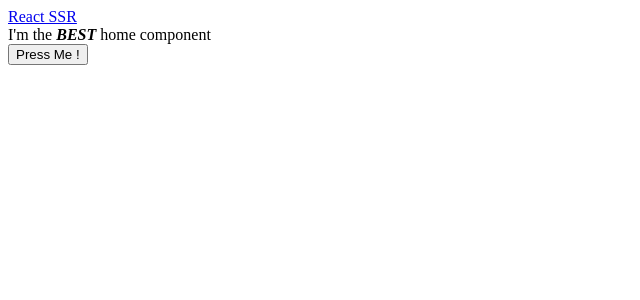
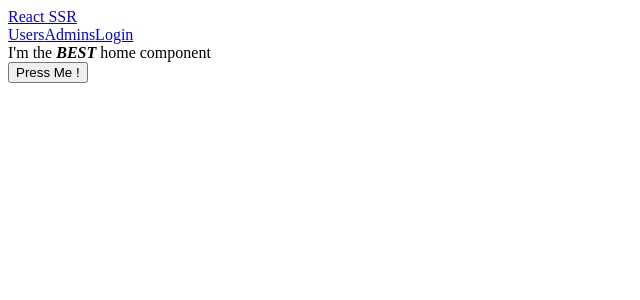
Before and after one commit to webdevabhi/react-ssr, a React app: page / in a window 1280 px wide. Shown: the top 300 px of the page, without its empty margins (0-640 px from the left). Built offline with nearby package versions, Linux system fonts and the light colour scheme; the HTML template or start-up script is replaced by a standard one.

Commit message:
Header Customization

```diff
--- a/src/client/components/Header.js
+++ b/src/client/components/Header.js
@@ -4,9 +4,21 @@
 
 const Header = ({ auth }) => {
     console.log('My auth status is: ', auth)
+
+    const authButton = auth ? (
+        <a href="/api/logout">Logout</a>
+    ) : (
+        <a href="/api/auth/google">Login</a>
+    );
+
     return (
         <div>
             <Link to="/">React SSR</Link>
+            <div>
+                <Link to="/users">Users</Link>
+                <Link to="/admins">Admins</Link>
+                {authButton}
+            </div>
         </div>
     );
 };
```
